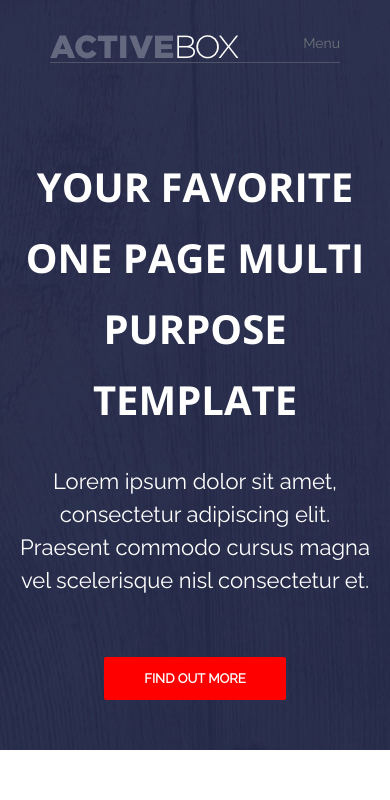
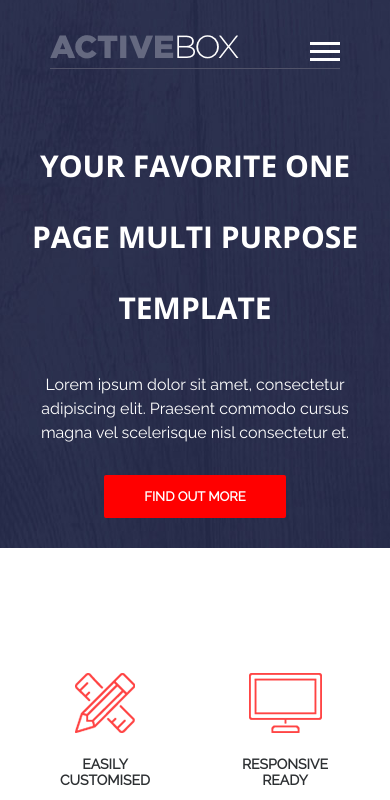
Before and after one commit to SENATOROVAI/layouts.github.io-PAGE, a plain HTML site: page index.html in a window 390 px wide. Shown: the top 800 px of the page. Drawn offline with nearby package versions, Linux system fonts and the light colour scheme.

Commit message:
mobile add

```diff
--- a/index.html
+++ b/index.html
@@ -25,9 +25,9 @@
                 <a class="nav_link" href="#">download</a>
             </nav>
 
-            <div class="burger">
-                Menu
-            </div>
+            <button class="burger" type="button">
+                <span class="burger_item">Menu</span>
+            </button>
 
             </div>
         </div>
@@ -252,7 +252,7 @@
 <!-- Download-->
 <div class="download">
     <div class="container">
-        <h3 class="download_tittle">Are You Ready to Start? Download Now For Free!</h3>
+        <h3 class="download_title">Are You Ready to Start? Download Now For Free!</h3>
     <div class="download_text">
         <p>Fusce dapibus, tellus ac cursus commodo</p>
     </div>
--- a/style.css
+++ b/style.css
@@ -478,7 +478,41 @@ Copyright */
 
 .burger{
     display: none;
+    padding: 15px 0;
+    background: none ;
+    border: 0;
+    cursor: pointer;
 }
+
+.burger_item{
+    display: block;
+    width: 30px;
+    height:3px;
+    font-size: 0;
+    color:transparent;
+
+    background-color: #fff;
+    position: relative;
+}
+
+.burger_item::after{
+    top: 8px;
+}
+.burger_item:before,
+.burger_item:after{
+    content: "";
+    width: 100%;
+    height: 100%;
+    position: absolute;
+    left: 0;
+    z-index: 1;
+    background-color: #fff;
+}
+
+.burger_item::before{
+    top: -8px;
+}
+
 
 /* =========
 media */
@@ -496,4 +530,30 @@ media */
     .intro_title{
         font-size: 40px;
     }
+
 }
+
+/* Features
+========*/
+
+.features__item{
+    width: 50%;
+}
+
+@media (max-width:767px){
+    .intro{
+        height: auto;
+        padding-top: 130px;
+        padding-bottom: 30px;
+    }
+
+    .intro_title{
+        font-size: 30px;
+    }
+
+    .intro_subtitle{
+        margin-bottom: 30px;
+        font-size: 16px;
+
+    }
+}
```
